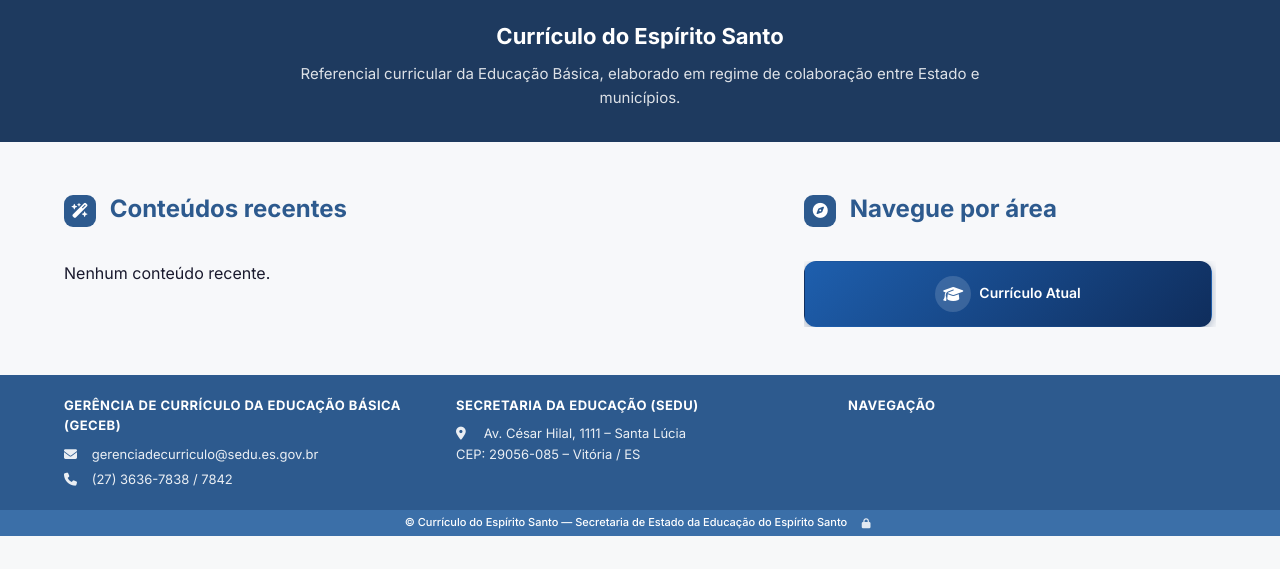
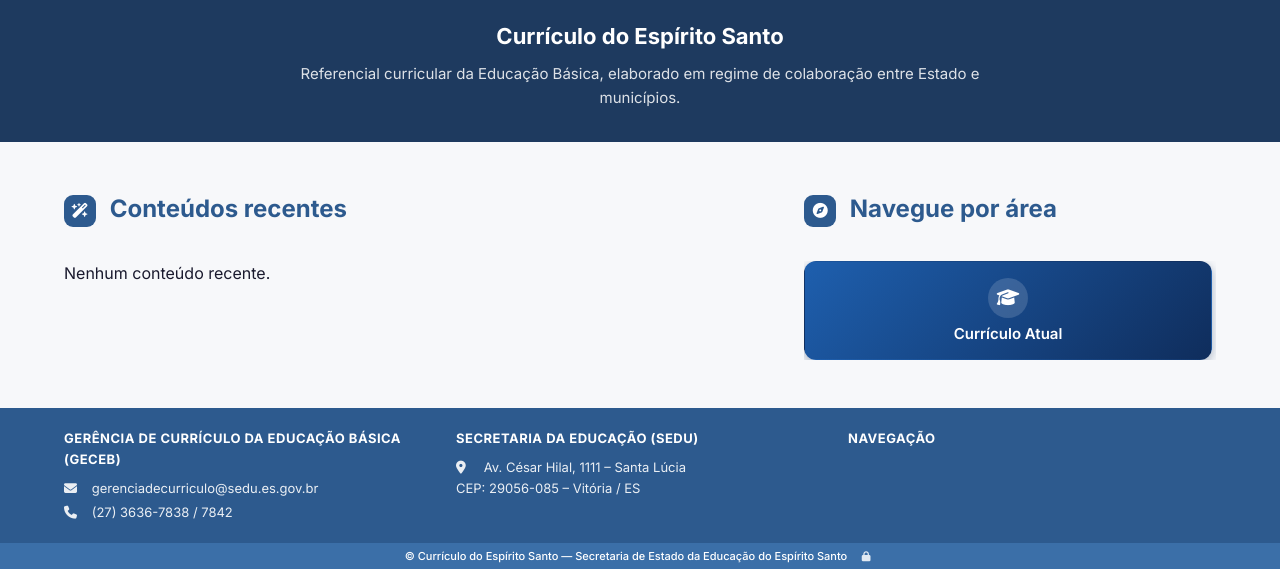
Before and after one commit to rabalistasedu/site-curriculos-sedu, a Django app: page / in a window 1280 px wide. Shown: the part 413-982 px from the top of the page. Before the commit the page ends 949 px from the top, so only its background shows below. Run offline with Django 5.2, Linux system fonts and the light colour scheme; data comes from the database, SQL or seed files in the repository; data that the repository does not hold is empty.

Commit message:
Centraliza botao Curriculo Atual (flex-direction column) e bump CSS v4
Co-Authored-By: Claude Opus 4.6 <noreply@anthropic.com>

```diff
--- a/static/css/style.css
+++ b/static/css/style.css
@@ -395,17 +395,19 @@ img { max-width: 100%; height: auto; display: block; }
     background: linear-gradient(135deg, #1e5fae 0%, #0f2d5c 100%);
     border-color: transparent;
     box-shadow: 0 3px 10px rgba(15,45,92,0.35);
+    flex-direction: column;
     justify-content: center;
     align-items: center;
     text-align: center;
-    padding: 14px 10px;
+    padding: 16px 10px;
+    gap: 6px;
 }
 .area-card-featured .category-icon {
     background: rgba(255,255,255,0.15);
     color: #fff;
-    width: 36px;
-    height: 36px;
-    font-size: 16px;
+    width: 40px;
+    height: 40px;
+    font-size: 18px;
     margin: 0;
 }
 .area-card-featured:hover .category-icon { background: rgba(255,255,255,0.25); color: #fff; }
@@ -418,7 +420,8 @@ img { max-width: 100%; height: auto; display: block; }
 }
 .area-card-featured .area-text h3 {
     color: #fff;
-    font-size: 14px;
+    font-size: 15px;
+    font-weight: 600;
     text-align: center;
     margin: 0;
 }
--- a/templates/base.html
+++ b/templates/base.html
@@ -20,7 +20,7 @@
     <link rel="stylesheet" href="https://cdnjs.cloudflare.com/ajax/libs/font-awesome/6.5.1/css/all.min.css">
 
     <!-- CSS do site (versionado para evitar cache do navegador) -->
-    <link rel="stylesheet" href="{% static 'css/style.css' %}?v=20260707-3">
+    <link rel="stylesheet" href="{% static 'css/style.css' %}?v=20260707-4">
 
     {% block extra_css %}{% endblock %}
 </head>
```
